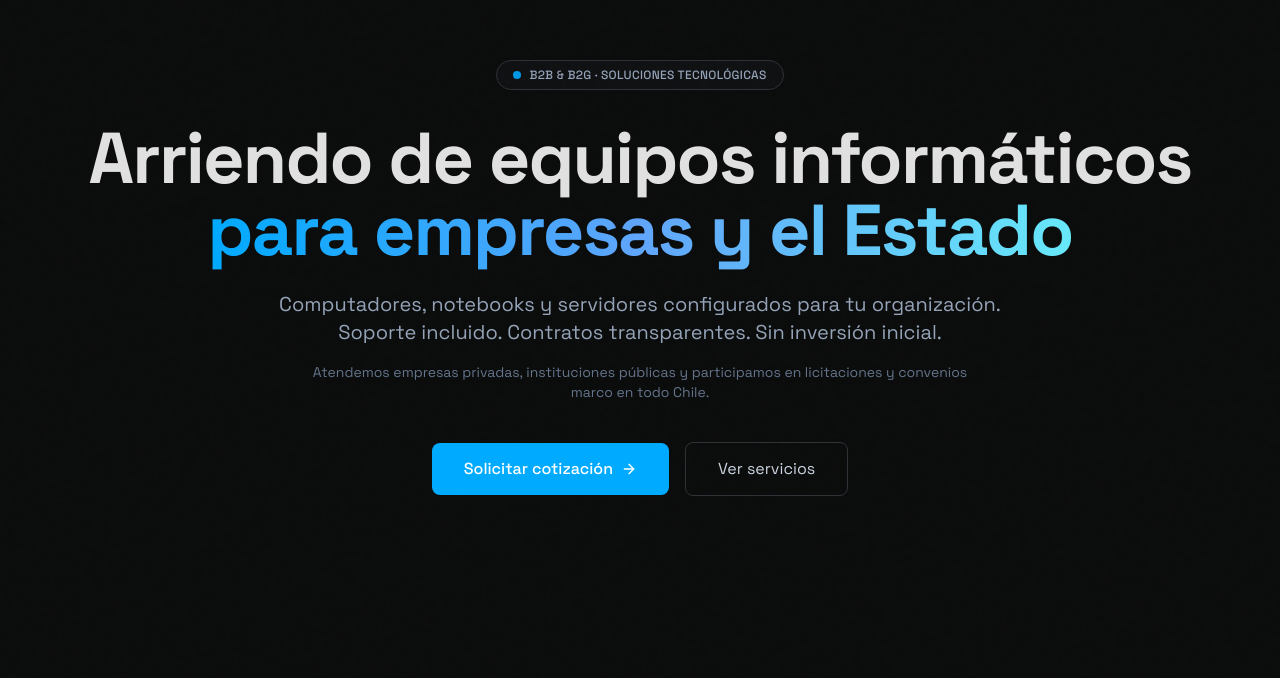
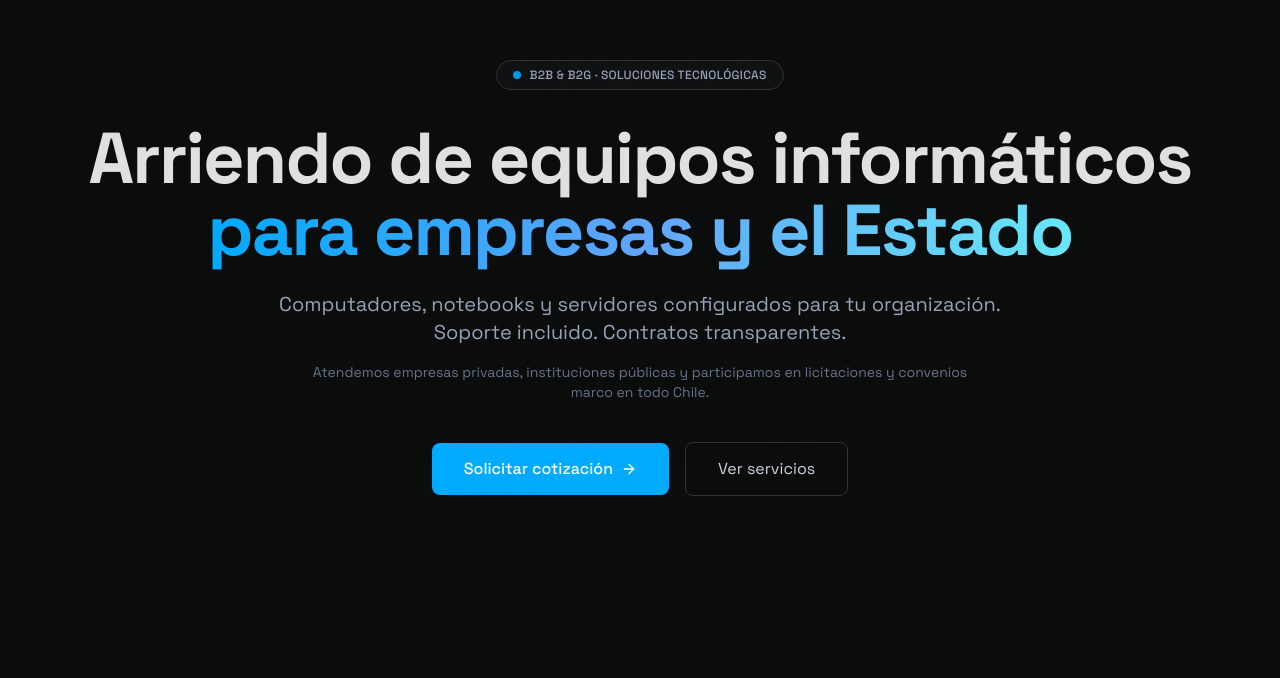
Before and after one commit to Javofernama/rentbyte, a Next.js app: page / in a window 1280 px wide. Shown: the part 122-800 px from the top of the page. Built offline with nearby package versions, Linux system fonts and the light colour scheme.

Commit message:
fix: palabras de mas

```diff
--- a/app/layout.tsx
+++ b/app/layout.tsx
@@ -51,7 +51,7 @@ export const metadata: Metadata = {
     siteName: "RentByte",
     title: "RentByte - Arriendo de Equipos Informáticos para Empresas y Estado",
     description:
-      "Arriendo de computadores, notebooks y servidores para empresas e instituciones públicas. Soporte incluido, contratos transparentes, sin inversión inicial.",
+      "Arriendo de computadores, notebooks y servidores para empresas e instituciones públicas. Soporte incluido, contratos transparentes.",
     images: [
       {
         url: "/og-image.png",
--- a/app/page.tsx
+++ b/app/page.tsx
@@ -176,7 +176,7 @@ export default function RentBytePage() {
               <p className="text-lg sm:text-xl text-slate-400 max-w-3xl mx-auto mb-4">
                 Computadores, notebooks y servidores configurados para tu organización.
                 <br className="hidden sm:block" />
-                Soporte incluido. Contratos transparentes. Sin inversión inicial.
+                Soporte incluido. Contratos transparentes.
               </p>
             </ScrollReveal>
             <ScrollReveal animationClass="animate-rb-slideInUp" delay="delay-300">
```
